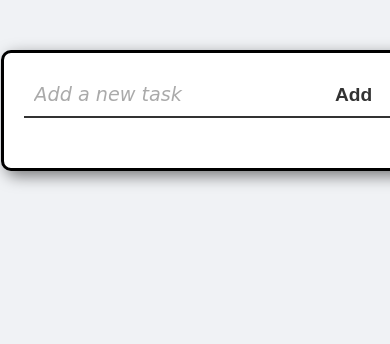
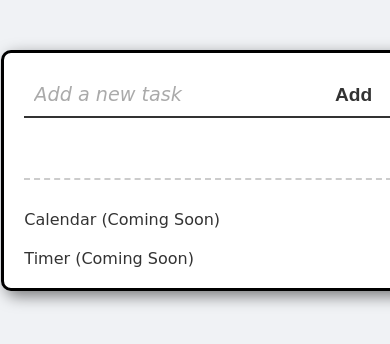
Before and after one commit to BayuuPermana/Paper-todo, a React (Vite) app: page / in a window 390 px wide. Shown: the top 344 px of the page. Built offline with nearby package versions, Linux system fonts and the light colour scheme.

Commit message:
feat: implement 2/3 - 1/3 dual-pane responsive layout

```diff
--- a/src/App.jsx
+++ b/src/App.jsx
@@ -91,6 +91,7 @@ function App() {
 
   return (
     <div className="paper-container">
+      <div className="left-segment">
         <AddTodo onAdd={addTodo} />
         <DragDropContext onDragEnd={handleDragEnd}>
           <TodoList
@@ -103,6 +104,11 @@ function App() {
           />
         </DragDropContext>
       </div>
+      <div className="right-segment">
+        <div className="calendar-placeholder">Calendar (Coming Soon)</div>
+        <div className="timer-placeholder">Timer (Coming Soon)</div>
+      </div>
+    </div>
   );
 }
 
--- a/src/index.css
+++ b/src/index.css
@@ -12,8 +12,8 @@ body {
     }
 
     .paper-container {
-      width: 90%;
-      max-width: 600px;
+      width: 95%;
+      max-width: 1200px;
       background-color: #fff;
       box-shadow: 5px 5px 15px rgba(0, 0, 0, 0.5);
       padding: 30px;
@@ -21,6 +21,36 @@ body {
       border-radius: 10px;
       position: relative;
       margin: auto;
+      display: grid;
+      grid-template-columns: 2fr 1fr;
+      gap: 30px;
+      align-items: start;
+    }
+
+    .left-segment {
+      min-width: 0;
+    }
+
+    .right-segment {
+      display: flex;
+      flex-direction: column;
+      gap: 20px;
+      border-left: 2px dashed #ccc;
+      padding-left: 30px;
+    }
+
+    @media (max-width: 1024px) {
+      .paper-container {
+        grid-template-columns: 1fr;
+        max-width: 600px;
+      }
+
+      .right-segment {
+        border-left: none;
+        border-top: 2px dashed #ccc;
+        padding-left: 0;
+        padding-top: 30px;
+      }
     }
 
     .paper-container::before {
```
Lines whose indentation alone changed are shown as unchanged.
